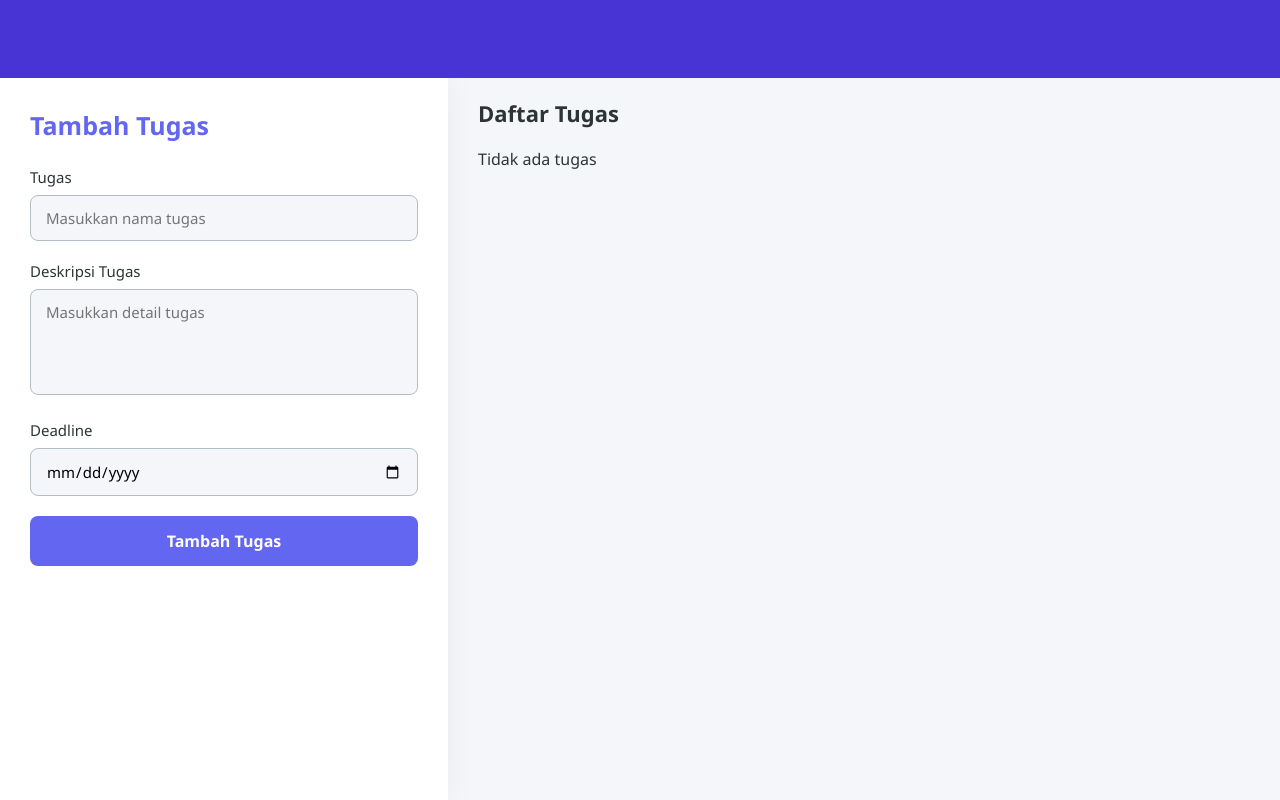
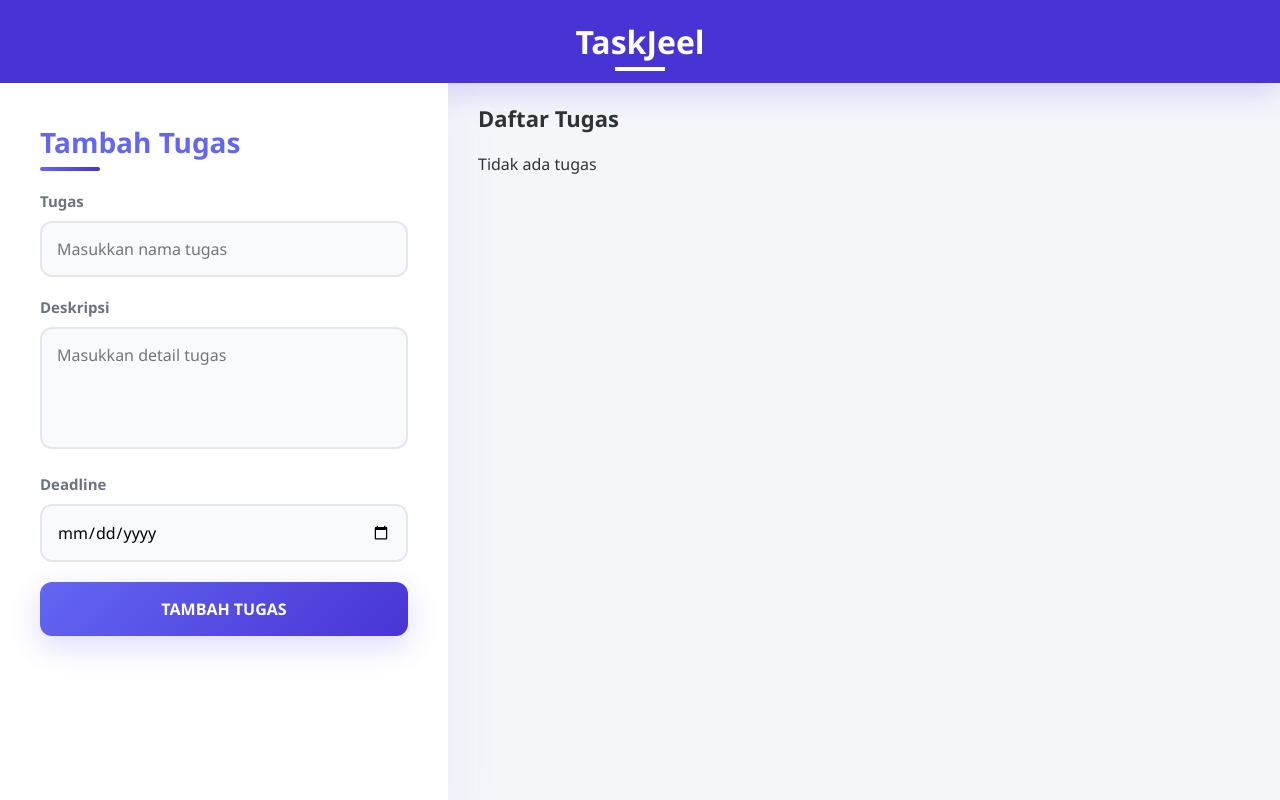
Before and after one commit to Aldiahmad7/TaskJeel, a plain HTML site: page index.html in a window 1280 px wide. Drawn offline with Linux system fonts and the light colour scheme.

Commit message:
update ui & hapus lokal storage

```diff
--- a/index.html
+++ b/index.html
@@ -21,8 +21,8 @@
                     </div>
 
                     <div class="form-grup">
-                        <label for="deskripsi">Deskripsi Tugas</label>
-                        <textarea id="deskripsi" rows="4" placeholder="Masukkan detail tugas"></textarea>
+                        <label for="deskripsi">Deskripsi</label>
+                        <textarea id="deskripsi" rows="4" required placeholder="Masukkan detail tugas"></textarea>
                     </div>
 
                     <div class="form-grup">
@@ -30,7 +30,7 @@
                         <input type="date" id="deadline" required>
                     </div>
 
-                    <button type="submit" class="btn-tambah">Tambah Tugas</button>
+                    <button type="submit" class="btn-tambah">TAMBAH TUGAS</button>
                 </form>
             </div>
 
--- a/script.js
+++ b/script.js
@@ -6,8 +6,7 @@ document.addEventListener('DOMContentLoaded', function() {
     const inputDeskripsi = document.getElementById('deskripsi');
     const templateTugas = document.getElementById('tugas-template');
 
-    const STORAGE_KEY = 'daftar-tugas';
-    let daftarTugasArray = JSON.parse(localStorage.getItem(STORAGE_KEY)) || [];
+    let daftarTugasArray = [];
 
     renderTugas();
 
@@ -22,8 +21,9 @@ document.addEventListener('DOMContentLoaded', function() {
         };
 
         daftarTugasArray.push(tugasBaru);
-        simpanKeStorage();
+
         renderTugas();
+
         formTugas.reset();
     });
 
@@ -39,7 +39,7 @@ document.addEventListener('DOMContentLoaded', function() {
             const kartuTugas = document.importNode(templateTugas.content, true).querySelector('.task-card');
 
             kartuTugas.querySelector('.nama-tugas').textContent = tugas.tugas;
-            kartuTugas.querySelector('.deskripsi-tugas').textContent = tugas.deskripsi || 'Tidak ada deskripsi';
+            kartuTugas.querySelector('.deskripsi-tugas').textContent = tugas.deskripsi;
 
             const tanggalDeadline = new Date(tugas.deadline);
             const tanggalFormatted = tanggalDeadline.toLocaleDateString('id-ID', {
@@ -53,15 +53,11 @@ document.addEventListener('DOMContentLoaded', function() {
 
             kartuTugas.querySelector('.btn-hapus').addEventListener('click', function() {
                 daftarTugasArray = daftarTugasArray.filter(item => item.id !== tugas.id);
-                simpanKeStorage();
+
                 renderTugas();
             });
 
             daftarTugas.appendChild(kartuTugas);
         });
     }
-
-    function simpanKeStorage() {
-        localStorage.setItem(STORAGE_KEY, JSON.stringify(daftarTugasArray));
-    }
 });
--- a/style.css
+++ b/style.css
@@ -25,30 +25,43 @@ body {
 }
 
 header {
-    background: var(--primary-color);
+    background: var(--secondary-color);
     color: white;
     padding: 20px;
     text-align: center;
-    transition: all 0.3s ease;
-    box-shadow: 0 4px 20px rgba(113, 113, 113, 0.5);
+    position: relative;
+    overflow: hidden;
+    box-shadow: 0 10px 30px rgba(79, 70, 229, 0.2);
 }
 
 header h1 {
     margin: 0;
-    color: var(--secondary-color);
-    font-size: 28px;
-    letter-spacing: 0.5px;
-    font-weight: 700;
-    transition: all 0.3s ease;
+    color: white;
+    font-size: 32px;
+    font-weight: 800;
+    position: relative;
+    display: inline-block;
+    transition: all 0.4s;
 }
 
-header:hover {
-    background: var(--secondary-color);
+header h1::after {
+    content: '';
+    position: absolute;
+    bottom: -8px;
+    left: 50%;
+    width: 0;
+    height: 4px;
+    background: white;
+    transition: all 0.4s ease;
+    transform: translateX(-50%);
+}
+
+header:hover h1::after {
+    width: 50px;
 }
 
 header h1:hover {
-    color: white;
-    transform: translateY(-2px);
+    transform: scale(1.05);
 }
 
 .content {
@@ -59,54 +72,71 @@ header h1:hover {
 
 .form-section {
     width: 35%;
-    padding: 30px;
+    padding: 40px;
     background-color: white;
-    box-shadow: 0 0 30px rgba(0, 0, 0, 0.05);
+    box-shadow: 0 20px 50px rgba(99, 102, 241, 0.08);
     z-index: 1;
-    transition: all 0.3s ease;
+    transition: all 0.4s cubic-bezier(0.25, 0.46, 0.45, 0.94);
     position: relative;
 }
 
 .form-section h2 {
-    margin-bottom: 25px;
+    margin-bottom: 30px;
     color: var(--primary-color);
-    font-size: 25px;
-    font-weight: 700;
+    font-size: 28px;
+    font-weight: 800;
     position: relative;
     display: inline-block;
 }
 
+.form-section h2::after {
+    content: '';
+    position: absolute;
+    bottom: -10px;
+    left: 0;
+    width: 60px;
+    height: 4px;
+    background: linear-gradient(
+        90deg,
+        var(--primary-color),
+        var(--secondary-color)
+    );
+    border-radius: 2px;
+}
+
 .form-grup {
     margin-bottom: 20px;
+    position: relative;
 }
 
 label {
     display: block;
-    margin-bottom: 8px;
-    font-weight: 500;
+    margin-bottom: 10px;
+    font-weight: 600;
     font-size: 15px;
+    color: #6b7280;
 }
 
 input, textarea {
     width: 100%;
-    padding: 12px 15px;
-    border: 1px solid #b2bec3;
-    border-radius: 8px;
-    font-size: 15px;
-    transition: all 0.3s ease;
-    background-color: #f5f6fa;
+    padding: 15px;
+    border: 2px solid #e5e7eb;
+    border-radius: 12px;
+    font-size: 16px;
+    transition: all 0.4s cubic-bezier(0.25, 0.46, 0.45, 0.94);
+    background-color: #f9fafb;
+    position: relative;
 }
 
 input:hover, textarea:hover {
     border-color: var(--primary-color);
-    transform: translateY(1px);
+    transform: scale(1.01);
 }
 
 input:focus, textarea:focus {
     outline: none;
     border-color: var(--primary-color);
-    box-shadow: 0 0 0 3px rgba(108, 92, 231, 0.2);
-    background-color: white;
+    opacity: 70%;
 }
 
 textarea {
@@ -114,32 +144,47 @@ textarea {
 }
 
 .btn-tambah {
-    background: var(--primary-color);
+    background: linear-gradient(
+        135deg,
+        var(--primary-color),
+        var(--secondary-color)
+    );
     color: white;
     border: none;
-    padding: 14px 20px;
-    border-radius: 8px;
+    padding: 16px 20px;
+    border-radius: 12px;
     cursor: pointer;
-    font-weight: 600;
+    font-weight: 700;
     font-size: 16px;
     width: 100%;
-    transition: all 0.3s ease;
+    transition: all 0.4s cubic-bezier(0.25, 0.46, 0.45, 0.94);
     position: relative;
     overflow: hidden;
+    box-shadow: 0 10px 30px rgba(79, 70, 229, 0.2);
+}
+
+.btn-tambah::before {
+    content: '';
+    position: absolute;
+    top: 0;
+    left: -100%;
+    width: 100%;
+    height: 100%;
+    background: linear-gradient(
+        120deg,
+        transparent,
+        rgba(255,255,255,0.3),
+        transparent
+    );
+    transition: all 0.4s ease;
 }
 
 .btn-tambah:hover {
-    background: var(--secondary-color);
-    transform: translateY(-1px);
-    box-shadow: 0 5px 15px rgba(72, 52, 212, 0.3);
+    transform: scale(1.01);
 }
 
-.btn-tambah:hover::after {
+.btn-tambah:hover::before {
     left: 100%;
-}
-
-.btn-tambah:active {
-    transform: translateY(0);
 }
 
 .tasks-section {
```
